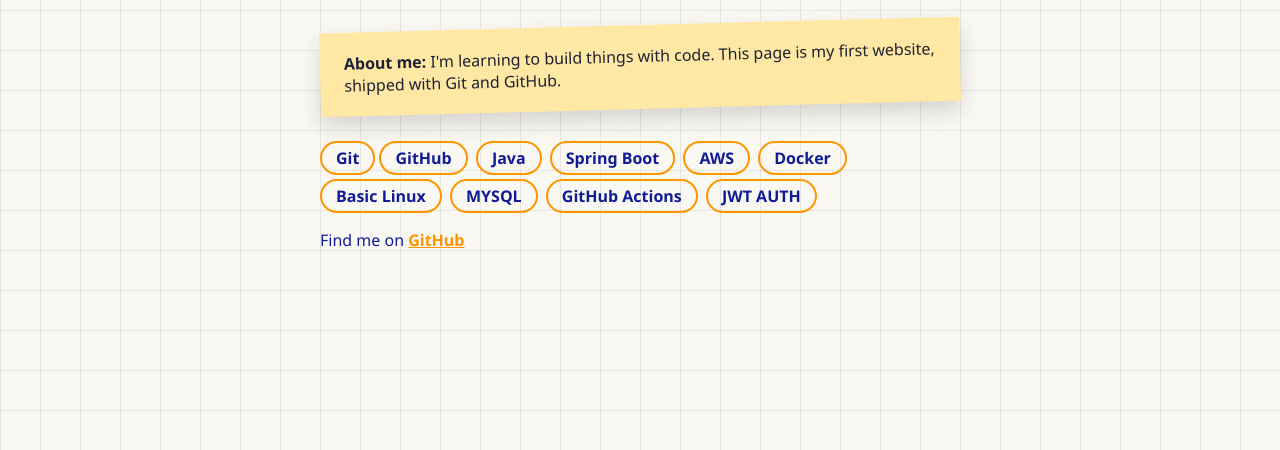
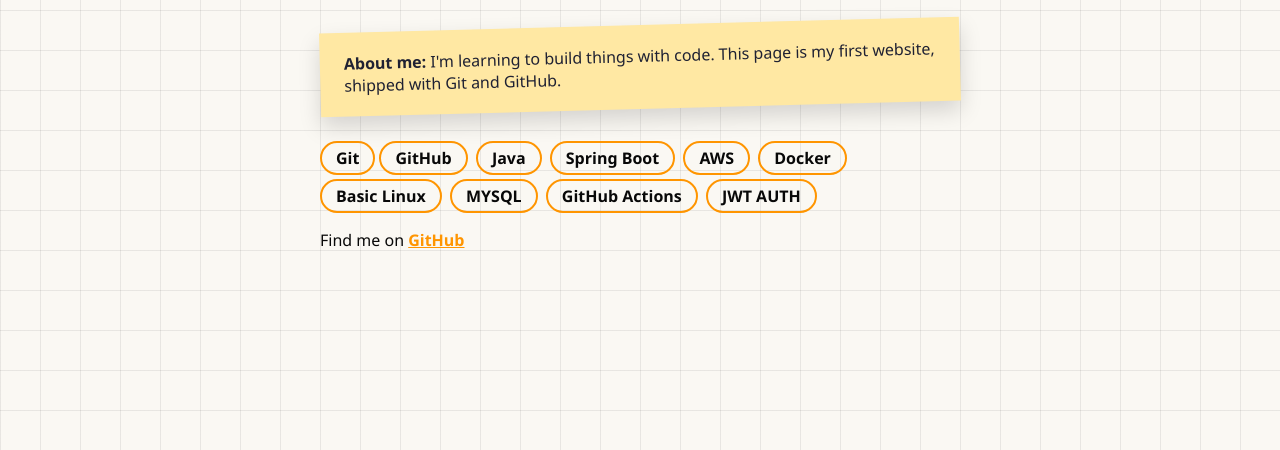
Before and after one commit to soubhik-das-09/clg_repo, a plain HTML site: page index.html in a window 1280 px wide. Shown: the part 350-800 px from the top of the page. Drawn offline with Linux system fonts and the light colour scheme.

Commit message:
TExt Dark

```diff
--- a/index.html
+++ b/index.html
@@ -8,7 +8,7 @@
     /* 🎨 THEME: change these colours */
     :root {
       --bg: #FAF8F3;
-      --ink: #0f1c96;
+      --ink: #080808;
       --accent: #FF9500;
     }
     body {
```
